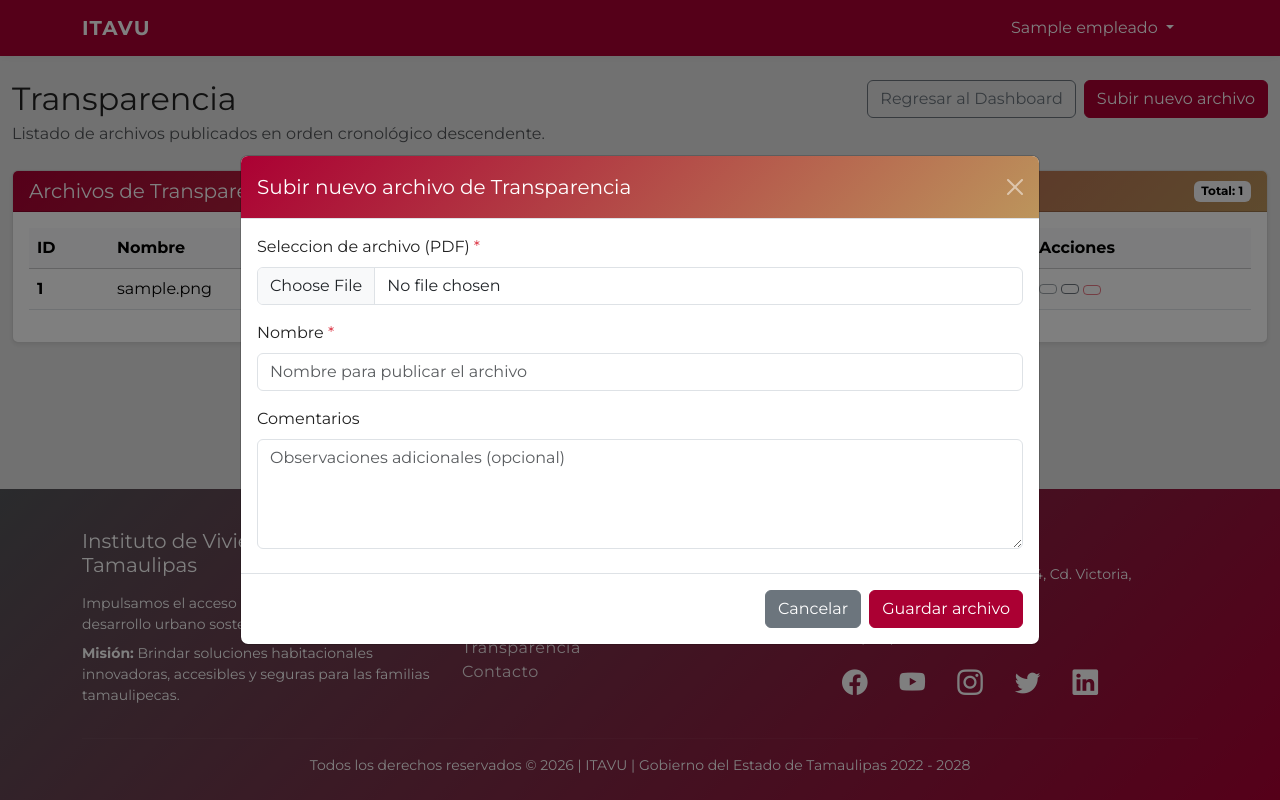
After one commit to proyectoITV/sistemadevivienda, a Django app: page /transparencia/archivos/ in a window 1280 px wide, after a click on "Subir nuevo archivo". The commit adds this page. Run offline with Django 5.2, Linux system fonts and the light colour scheme; a user stored in the database is signed in; tables that the repository leaves empty hold one stand-in row (values such as "Sample post").

Commit message:
modulo transparencia: carga, acciones, validacion 24h y modal de confirmacion

```diff
--- a/portal/forms.py
+++ b/portal/forms.py
@@ -12,6 +12,7 @@ from .models import (
 	PersonalDepartamento,
 	ConfiguracionSistema,
 	UsuariosDelSistema,
+	TransparenciaGo,
 	PatrimonioBienesDelInstituto,
 	CatalogosMarcas,
 	PatrimonioClasificacionSerap,
@@ -718,3 +719,35 @@ class PatrimonioEntregaDepartamentoForm(forms.ModelForm):
 			raise ValidationError('El empleado que entrega no tiene bienes activos para transferir.')
 
 		return cleaned_data
+
+
+class TransparenciaArchivoUploadForm(forms.Form):
+	archivo_pdf = forms.FileField(
+		label='Archivo PDF',
+		widget=forms.FileInput(attrs={'class': 'form-control', 'accept': '.pdf', 'required': True})
+	)
+	nombre = forms.CharField(
+		label='Nombre',
+		max_length=255,
+		widget=forms.TextInput(attrs={'class': 'form-control', 'placeholder': 'Nombre para publicar el archivo', 'required': True})
+	)
+	comentarios = forms.CharField(
+		label='Comentarios',
+		required=False,
+		widget=forms.Textarea(attrs={'class': 'form-control', 'rows': 4, 'placeholder': 'Observaciones adicionales (opcional)'})
+	)
+
+	def clean_archivo_pdf(self):
+		archivo = self.cleaned_data.get('archivo_pdf')
+		if not archivo:
+			raise ValidationError('Debes seleccionar un archivo PDF.')
+
+		nombre_archivo = archivo.name.lower()
+		if not nombre_archivo.endswith('.pdf'):
+			raise ValidationError('Solo se permiten archivos con extension .pdf.')
+
+		# Limite de 20 MB para prevenir cargas excesivas
+		if archivo.size > 20 * 1024 * 1024:
+			raise ValidationError('El archivo no debe superar 20 MB.')
+
+		return archivo
--- /dev/null
+++ b/portal/templates/desarrollo/Transparencia/listar_archivos.html
@@ -0,0 +1,269 @@
+{% extends 'base.html' %}
+{% load static %}
+
+{% block title %}Transparencia - Archivos{% endblock %}
+
+{% block content %}
+<div class="container-fluid my-4">
+    <div class="d-flex justify-content-between align-items-start flex-wrap gap-2 mb-4">
+        <div>
+            <h2 class="mb-1"><i class="fas fa-search-dollar" style="color: #ab0033;"></i> Transparencia</h2>
+            <p class="text-muted mb-0">Listado de archivos publicados en orden cronológico descendente.</p>
+        </div>
+        <div class="d-flex gap-2">
+            <a href="{% url 'dashboard' %}" class="btn btn-outline-secondary">
+                <i class="fas fa-arrow-left"></i> Regresar al Dashboard
+            </a>
+            <button type="button" class="btn btn-primary" style="background: #ab0033; border-color: #ab0033;" data-bs-toggle="modal" data-bs-target="#modalSubirArchivo">
+                <i class="fas fa-upload"></i> Subir nuevo archivo
+            </button>
+        </div>
+    </div>
+
+    <div class="card shadow-sm">
+        <div class="card-header d-flex justify-content-between align-items-center" style="background: linear-gradient(135deg, #ab0033 0%, #bc955c 100%); color: white;">
+            <h5 class="mb-0"><i class="fas fa-file-pdf"></i> Archivos de Transparencia</h5>
+            <span class="badge text-bg-light">Total: {{ total_archivos }}</span>
+        </div>
+        <div class="card-body">
+            {% if page_obj.object_list %}
+            <div class="table-responsive">
+                <table class="table table-hover align-middle">
+                    <thead class="table-light">
+                        <tr>
+                            <th style="width: 80px;">ID</th>
+                            <th>Nombre</th>
+                            <th>Informacion</th>
+                            <th style="width: 180px;">Usuario</th>
+                            <th style="width: 190px;">Fecha de carga</th>
+                            <th style="width: 220px;">Acciones</th>
+                        </tr>
+                    </thead>
+                    <tbody>
+                        {% for archivo in page_obj.object_list %}
+                        <tr>
+                            <td><strong>{{ archivo.id_file }}</strong></td>
+                            <td>{{ archivo.file_nombre }}</td>
+                            <td>{{ archivo.file_descripcion|default:'-' }}</td>
+                            <td>{{ archivo.id_user }}</td>
+                            <td>{{ archivo.fecha|date:"d/m/Y" }} {{ archivo.hora|time:"H:i:s" }}</td>
+                            <td>
+                                <div class="d-flex align-items-center gap-1 flex-wrap">
+                                    {% if archivo.pdf_url %}
+                                    <a href="{{ archivo.pdf_url }}" target="_blank" class="btn btn-sm btn-outline-primary" title="Visualizar PDF">
+                                        <i class="fas fa-eye"></i>
+                                    </a>
+                                    {% else %}
+                                    <button type="button" class="btn btn-sm btn-outline-secondary" disabled title="PDF no disponible">
+                                        <i class="fas fa-eye"></i>
+                                    </button>
+                                    {% endif %}
+
+                                    <button type="button" class="btn btn-sm btn-outline-secondary copiar-url"
+                                            data-url="{{ request.scheme }}://{{ request.get_host }}{{ MEDIA_URL }}{{ archivo.ruta_directa }}"
+                                            title="Copiar URL directa">
+                                        <i class="fas fa-link"></i>
+                                    </button>
+
+                                    <form id="eliminar-form-{{ archivo.id_file }}" method="post" action="{% url 'eliminar_archivo_transparencia' archivo.id_file %}" class="d-inline">
+                                        {% csrf_token %}
+                                        {% if archivo.puede_eliminar %}
+                                        <button type="button" class="btn btn-sm btn-outline-danger btn-eliminar-modal"
+                                                data-form-id="eliminar-form-{{ archivo.id_file }}"
+                                                data-archivo-nombre="{{ archivo.file_nombre|escape }}"
+                                                title="Eliminar archivo"
+                                                data-bs-toggle="tooltip" data-bs-placement="top" data-bs-title="{{ archivo.tooltip_eliminar }}"
+                                                >
+                                            <i class="fas fa-trash"></i>
+                                        </button>
+                                        {% else %}
+                                        <button type="button" class="btn btn-sm btn-outline-danger" disabled
+                                                data-bs-toggle="tooltip" data-bs-placement="top" data-bs-title="{{ archivo.tooltip_eliminar }}"
+                                                title="No se puede eliminar despues de 24 horas">
+                                            <i class="fas fa-trash"></i>
+                                        </button>
+                                        {% endif %}
+                                    </form>
+                                </div>
+                            </td>
+                        </tr>
+                        {% endfor %}
+                    </tbody>
+                </table>
+            </div>
+
+            {% if page_obj.paginator.num_pages > 1 %}
+            <nav aria-label="Paginacion de archivos" class="mt-3">
+                <ul class="pagination justify-content-center">
+                    {% if page_obj.has_previous %}
+                    <li class="page-item">
+                        <a class="page-link" href="?page=1">Primera</a>
+                    </li>
+                    <li class="page-item">
+                        <a class="page-link" href="?page={{ page_obj.previous_page_number }}">Anterior</a>
+                    </li>
+                    {% else %}
+                    <li class="page-item disabled"><span class="page-link">Primera</span></li>
+                    <li class="page-item disabled"><span class="page-link">Anterior</span></li>
+                    {% endif %}
+
+                    <li class="page-item active" aria-current="page">
+                        <span class="page-link">Pagina {{ page_obj.number }} de {{ page_obj.paginator.num_pages }}</span>
+                    </li>
+
+                    {% if page_obj.has_next %}
+                    <li class="page-item">
+                        <a class="page-link" href="?page={{ page_obj.next_page_number }}">Siguiente</a>
+                    </li>
+                    <li class="page-item">
+                        <a class="page-link" href="?page={{ page_obj.paginator.num_pages }}">Ultima</a>
+                    </li>
+                    {% else %}
+                    <li class="page-item disabled"><span class="page-link">Siguiente</span></li>
+                    <li class="page-item disabled"><span class="page-link">Ultima</span></li>
+                    {% endif %}
+                </ul>
+            </nav>
+            {% endif %}
+
+            {% else %}
+            <div class="text-center py-4 text-muted">
+                <i class="fas fa-folder-open fa-2x mb-2"></i>
+                <p class="mb-0">No hay archivos de transparencia registrados.</p>
+            </div>
+            {% endif %}
+        </div>
+    </div>
+</div>
+
+<div class="modal fade" id="modalConfirmarEliminacion" tabindex="-1" aria-labelledby="modalConfirmarEliminacionLabel" aria-hidden="true">
+    <div class="modal-dialog modal-dialog-centered">
+        <div class="modal-content">
+            <div class="modal-header bg-danger text-white">
+                <h5 class="modal-title" id="modalConfirmarEliminacionLabel">
+                    <i class="fas fa-exclamation-triangle"></i> Confirmar eliminacion
+                </h5>
+                <button type="button" class="btn-close btn-close-white" data-bs-dismiss="modal" aria-label="Cerrar"></button>
+            </div>
+            <div class="modal-body">
+                <p class="mb-2"><strong>¡Atencion!</strong> Esta accion eliminara el archivo de forma permanente.</p>
+                <p class="mb-0 text-muted" id="textoArchivoEliminar"></p>
+            </div>
+            <div class="modal-footer">
+                <button type="button" class="btn btn-secondary" data-bs-dismiss="modal">Cancelar</button>
+                <button type="button" class="btn btn-danger" id="btnConfirmarEliminar">
+                    <i class="fas fa-trash"></i> Eliminar definitivamente
+                </button>
+            </div>
+        </div>
+    </div>
+</div>
+
+<div class="modal fade" id="modalSubirArchivo" tabindex="-1" aria-labelledby="modalSubirArchivoLabel" aria-hidden="true">
+    <div class="modal-dialog modal-lg modal-dialog-centered">
+        <div class="modal-content">
+            <div class="modal-header" style="background: linear-gradient(135deg, #ab0033 0%, #bc955c 100%); color: white;">
+                <h5 class="modal-title" id="modalSubirArchivoLabel">
+                    <i class="fas fa-upload"></i> Subir nuevo archivo de Transparencia
+                </h5>
+                <button type="button" class="btn-close btn-close-white" data-bs-dismiss="modal" aria-label="Cerrar"></button>
+            </div>
+            <form method="post" enctype="multipart/form-data">
+                <div class="modal-body">
+                    {% csrf_token %}
+                    <div class="mb-3">
+                        <label for="id_archivo_pdf" class="form-label">Seleccion de archivo (PDF) <span class="text-danger">*</span></label>
+                        {{ form_upload.archivo_pdf }}
+                        {% if form_upload.archivo_pdf.errors %}
+                        <div class="text-danger small mt-1">{{ form_upload.archivo_pdf.errors|striptags }}</div>
+                        {% endif %}
+                    </div>
+
+                    <div class="mb-3">
+                        <label for="id_nombre" class="form-label">Nombre <span class="text-danger">*</span></label>
+                        {{ form_upload.nombre }}
+                        {% if form_upload.nombre.errors %}
+                        <div class="text-danger small mt-1">{{ form_upload.nombre.errors|striptags }}</div>
+                        {% endif %}
+                    </div>
+
+                    <div class="mb-2">
+                        <label for="id_comentarios" class="form-label">Comentarios</label>
+                        {{ form_upload.comentarios }}
+                        {% if form_upload.comentarios.errors %}
+                        <div class="text-danger small mt-1">{{ form_upload.comentarios.errors|striptags }}</div>
+                        {% endif %}
+                    </div>
+                </div>
+                <div class="modal-footer">
+                    <button type="button" class="btn btn-secondary" data-bs-dismiss="modal">Cancelar</button>
+                    <button type="submit" class="btn btn-primary" style="background: #ab0033; border-color: #ab0033;">
+                        <i class="fas fa-save"></i> Guardar archivo
+                    </button>
+                </div>
+            </form>
+        </div>
+    </div>
+</div>
+
+{% if form_upload.errors %}
+<script>
+    document.addEventListener('DOMContentLoaded', function () {
+        const modal = new bootstrap.Modal(document.getElementById('modalSubirArchivo'));
+        modal.show();
+    });
+</script>
+{% endif %}
+
+<script>
+    document.addEventListener('DOMContentLoaded', function () {
+        const tooltipTriggerList = [].slice.call(document.querySelectorAll('[data-bs-toggle="tooltip"]'));
+        tooltipTriggerList.forEach(function (tooltipTriggerEl) {
+            new bootstrap.Tooltip(tooltipTriggerEl);
+        });
+
+        let formEliminarPendiente = null;
+        const modalEliminarElement = document.getElementById('modalConfirmarEliminacion');
+        const modalEliminar = new bootstrap.Modal(modalEliminarElement);
+        const textoArchivoEliminar = document.getElementById('textoArchivoEliminar');
+        const btnConfirmarEliminar = document.getElementById('btnConfirmarEliminar');
+
+        document.querySelectorAll('.btn-eliminar-modal').forEach(function (btn) {
+            btn.addEventListener('click', function () {
+                const formId = btn.getAttribute('data-form-id');
+                const nombreArchivo = btn.getAttribute('data-archivo-nombre') || '';
+                formEliminarPendiente = document.getElementById(formId);
+                textoArchivoEliminar.textContent = nombreArchivo ? 'Archivo: ' + nombreArchivo : '';
+                modalEliminar.show();
+            });
+        });
+
+        btnConfirmarEliminar.addEventListener('click', function () {
+            if (formEliminarPendiente) {
+                formEliminarPendiente.submit();
+            }
+        });
+
+        const botonesCopiar = document.querySelectorAll('.copiar-url');
+        botonesCopiar.forEach(function (btn) {
+            btn.addEventListener('click', async function () {
+                const url = btn.getAttribute('data-url');
+                try {
+                    await navigator.clipboard.writeText(url);
+                    const original = btn.innerHTML;
+                    btn.innerHTML = '<i class="fas fa-check"></i> Copiado';
+                    btn.classList.remove('btn-outline-secondary');
+                    btn.classList.add('btn-success');
+                    setTimeout(function () {
+                        btn.innerHTML = original;
+                        btn.classList.remove('btn-success');
+                        btn.classList.add('btn-outline-secondary');
+                    }, 1200);
+                } catch (e) {
+                    alert('No fue posible copiar la URL.');
+                }
+            });
+        });
+    });
+</script>
+{% endblock %}
--- a/portal/templates/desarrollo/web/dashboard.html
+++ b/portal/templates/desarrollo/web/dashboard.html
@@ -403,7 +403,7 @@
                 </li>
 
                 <li class="nav-item">
-                    <a class="nav-link" href="#" title="Transparencia">
+                    <a class="nav-link" href="{% url 'listar_archivos_transparencia' %}" title="Transparencia">
                         <i class="fas fa-search-dollar icon"></i>
                         <span class="label">Transparencia</span>
                     </a>
--- a/portal/templates/desarrollo/web/dashboard_new.html
+++ b/portal/templates/desarrollo/web/dashboard_new.html
@@ -110,7 +110,7 @@
 
 
                 <li class="nav-item">
-                    <a class="nav-link" href="#" title="Transparencia">
+                    <a class="nav-link" href="{% url 'listar_archivos_transparencia' %}" title="Transparencia">
                         <i class="fas fa-search-dollar icon"></i>
                         <span class="label">Transparencia</span>
                     </a>
--- a/portal/urls.py
+++ b/portal/urls.py
@@ -10,6 +10,8 @@ urlpatterns = [
     path('logout/', views.logout_view, name='logout'),
     path('intro/', views.intro, name='intro'),
     path('dashboard/', views.dashboard, name='dashboard'),
+    path('transparencia/archivos/', views.listar_archivos_transparencia, name='listar_archivos_transparencia'),
+    path('transparencia/archivos/<int:id_file>/eliminar/', views.eliminar_archivo_transparencia, name='eliminar_archivo_transparencia'),
     path('recuperar-contrasena/', views.recuperar_contrasena, name='recuperar_contrasena'),
     path('restablecer-contrasena/<str:token>/', views.restablecer_contrasena, name='restablecer_contrasena'),
 
--- a/portal/views.py
+++ b/portal/views.py
@@ -11,6 +11,8 @@ from django.utils import timezone
 from django.db import ProgrammingError, OperationalError, transaction, IntegrityError
 from django.db.models import Q
 from django.core.exceptions import ObjectDoesNotExist
+from django.core.paginator import Paginator
+from django.core.files.storage import default_storage
 from django.http import JsonResponse
 from django.contrib.auth.decorators import login_required
 from django.http import JsonResponse, FileResponse
@@ -120,7 +122,7 @@ def nuestras_oficinas(request):
 from django.contrib.auth import authenticate, login, logout
 from django.contrib.auth.decorators import login_required
 from django.contrib.auth.models import AnonymousUser
-from .models import PersonalEmpleados, RecuperacionContrasena
+from .models import PersonalEmpleados, RecuperacionContrasena, TransparenciaGo
 from .email_utils import enviar_correo_recuperacion
 
 
@@ -229,6 +231,109 @@ def dashboard(request):
 	return render(request, 'desarrollo/web/dashboard.html')
 
 
+@login_required(login_url='login')
+def listar_archivos_transparencia(request):
+	"""Listado de archivos de transparencia con carga de nuevos PDF."""
+	if request.method == 'POST':
+		form = TransparenciaArchivoUploadForm(request.POST, request.FILES)
+		if form.is_valid():
+			with transaction.atomic():
+				ahora = timezone.localtime(timezone.now())
+				usuario_carga = getattr(request.user, 'usuario', '') or getattr(request.user, 'username', '') or 'sistema'
+				ultimo_registro = TransparenciaGo.objects.select_for_update().order_by('-id_file').first()
+				nuevo_id = (ultimo_registro.id_file if ultimo_registro else 0) + 1
+
+				# 1) Registro en BD con IdFile incremental (ultimo + 1)
+				registro = TransparenciaGo.objects.create(
+					id_file=nuevo_id,
+					file_nombre=form.cleaned_data['nombre'].strip(),
+					id_user=usuario_carga,
+					fecha=ahora.date(),
+					hora=ahora.time().replace(microsecond=0),
+					file_descripcion=form.cleaned_data.get('comentarios', '').strip(),
+				)
+
+				# 2) Renombrado dinamico usando el IdFile: Transparencia/Files/{IdFile}.pdf
+				ruta_pdf = f"Transparencia/Files/{registro.id_file}.pdf"
+				if default_storage.exists(ruta_pdf):
+					default_storage.delete(ruta_pdf)
+				default_storage.save(ruta_pdf, form.cleaned_data['archivo_pdf'])
+
+			messages.success(request, 'Archivo de transparencia cargado correctamente.')
+			return redirect('listar_archivos_transparencia')
+		messages.error(request, 'No fue posible cargar el archivo. Verifica los campos e intenta de nuevo.')
+	else:
+		form = TransparenciaArchivoUploadForm()
+
+	archivos_qs = TransparenciaGo.objects.all().order_by('-fecha', '-hora', '-id_file')
+	paginator = Paginator(archivos_qs, 10)
+	page_number = request.GET.get('page')
+	page_obj = paginator.get_page(page_number)
+
+	for archivo in page_obj.object_list:
+		fecha_hora_registro = datetime.combine(archivo.fecha, archivo.hora)
+		if timezone.is_naive(fecha_hora_registro):
+			fecha_hora_registro = timezone.make_aware(fecha_hora_registro, timezone.get_current_timezone())
+		tiempo_transcurrido = timezone.now() - fecha_hora_registro
+		archivo.puede_eliminar = tiempo_transcurrido < timedelta(hours=24)
+		limite_eliminacion = timedelta(hours=24)
+
+		if archivo.puede_eliminar:
+			tiempo_restante = limite_eliminacion - tiempo_transcurrido
+			segundos_restantes = max(0, int(tiempo_restante.total_seconds()))
+			horas_restantes = segundos_restantes // 3600
+			minutos_restantes = (segundos_restantes % 3600) // 60
+			archivo.tooltip_eliminar = (
+				f"Se puede eliminar. Tiempo restante: {horas_restantes:02d}h {minutos_restantes:02d}m"
+			)
+		else:
+			tiempo_bloqueado = tiempo_transcurrido - limite_eliminacion
+			segundos_bloqueado = max(0, int(tiempo_bloqueado.total_seconds()))
+			horas_bloqueado = segundos_bloqueado // 3600
+			minutos_bloqueado = (segundos_bloqueado % 3600) // 60
+			archivo.tooltip_eliminar = (
+				f"Eliminacion bloqueada (>=24h). Bloqueado desde hace {horas_bloqueado:02d}h {minutos_bloqueado:02d}m"
+			)
+
+		ruta_pdf = f"Transparencia/Files/{archivo.id_file}.pdf"
+		archivo.pdf_url = f"{settings.MEDIA_URL}{ruta_pdf}" if default_storage.exists(ruta_pdf) else ''
+		archivo.ruta_directa = ruta_pdf
+
+	context = {
+		'page_obj': page_obj,
+		'form_upload': form,
+		'total_archivos': archivos_qs.count(),
+	}
+	return render(request, 'desarrollo/Transparencia/listar_archivos.html', context)
+
+
+@login_required(login_url='login')
+def eliminar_archivo_transparencia(request, id_file):
+	"""Elimina archivo de transparencia solo si tiene menos de 24 horas desde su registro."""
+	if request.method != 'POST':
+		messages.error(request, 'Metodo no permitido para eliminar archivos.')
+		return redirect('listar_archivos_transparencia')
+
+	archivo = get_object_or_404(TransparenciaGo, id_file=id_file)
+	fecha_hora_registro = datetime.combine(archivo.fecha, archivo.hora)
+	if timezone.is_naive(fecha_hora_registro):
+		fecha_hora_registro = timezone.make_aware(fecha_hora_registro, timezone.get_current_timezone())
+
+	tiempo_transcurrido = timezone.now() - fecha_hora_registro
+	if tiempo_transcurrido >= timedelta(hours=24):
+		messages.warning(request, 'No se puede eliminar: el archivo tiene 24 horas o mas de antiguedad.')
+		return redirect('listar_archivos_transparencia')
+
+	ruta_pdf = f"Transparencia/Files/{archivo.id_file}.pdf"
+	with transaction.atomic():
+		archivo.delete()
+		if default_storage.exists(ruta_pdf):
+			default_storage.delete(ruta_pdf)
+
+	messages.success(request, 'Archivo eliminado correctamente.')
+	return redirect('listar_archivos_transparencia')
+
+
 def recuperar_contrasena(request):
 	"""Vista para solicitar recuperación de contraseña"""
 	if request.method == 'POST':
@@ -332,6 +437,7 @@ from .forms import (
 	PersonalDepartamentoForm,
 	PersonalPuestosForm,
 	PersonalTipoDeContratacionForm,
+	TransparenciaArchivoUploadForm,
 )
 
 
```
Also changed, not shown: portal/models.py (+19 -0 lines), portal/migrations/0038_transparenciago.py (added), 1 other file.
